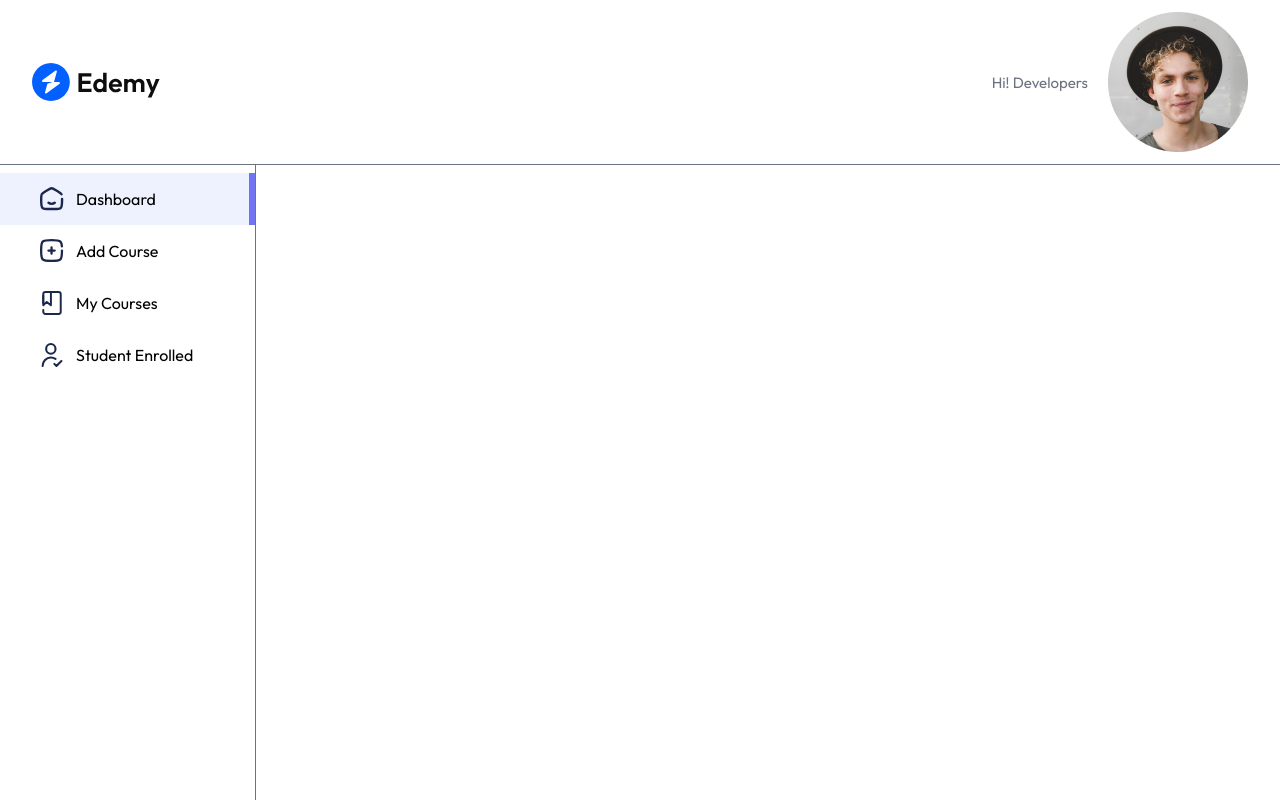
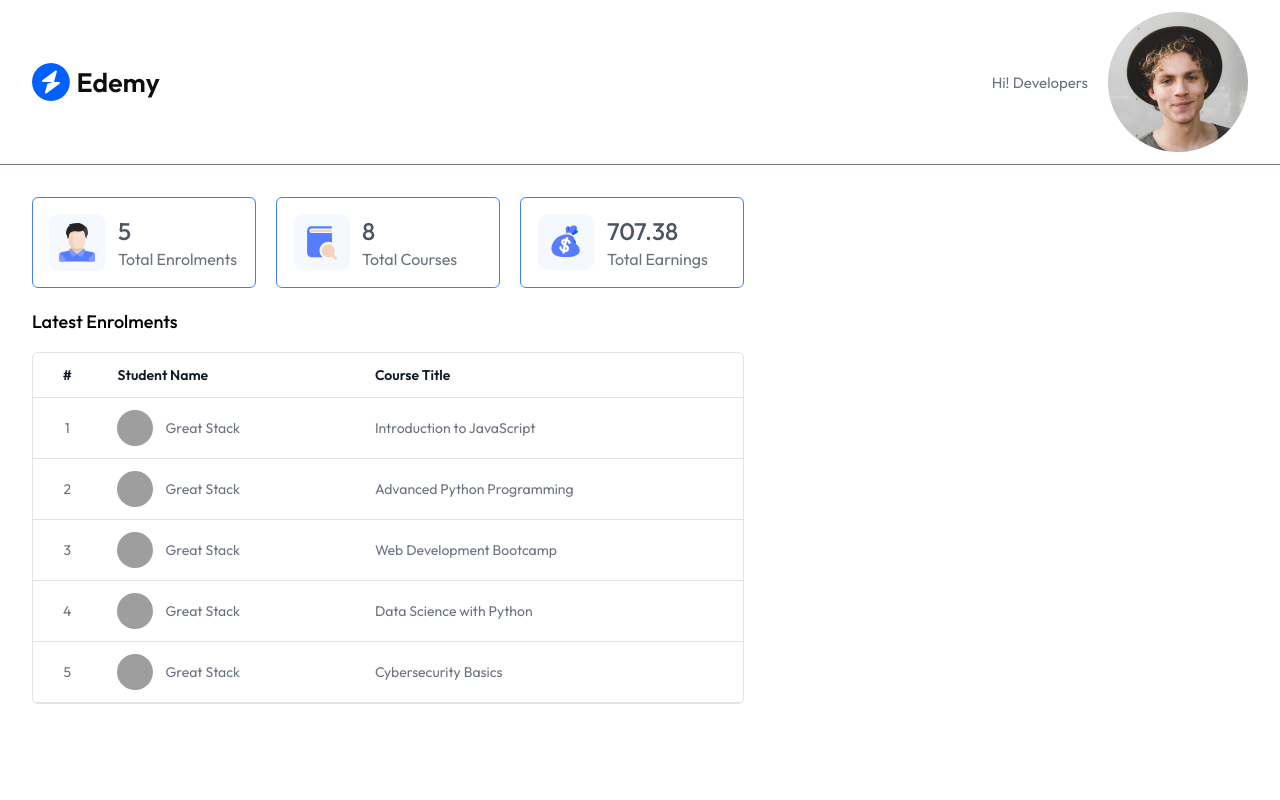
Before and after one commit to Akshat577/learning-management-system, a React (Vite) app in the folder client/: page /educator in a window 1280 px wide. Shown: the top 800 px of the page. Built offline with nearby package versions, Linux system fonts and the light colour scheme; no server answers; grey boxes are pictures that could not be loaded.

Commit message:
Designed Educator Dashboard Page

```diff
--- a/client/src/App.jsx
+++ b/client/src/App.jsx
@@ -29,7 +29,7 @@
           <Route path="/player/:courseId" element={<Player />} />
           <Route path="/loading/:path" element={<Loading />} />
           <Route path="/educator" element={<Educator />}>
-            <Route path="educator" element={<Dashboard />} />
+            <Route path="/educator" element={<Dashboard />} />
             <Route path="add-course" element={<AddCourse />} />
             <Route path="my-courses" element={<MyCourses />} />
             <Route path="student-enrolled" element={<StudentsEnrolled />} />
--- a/client/src/pages/educator/Dashboard.jsx
+++ b/client/src/pages/educator/Dashboard.jsx
@@ -1,11 +1,93 @@
-import React from 'react'
+import React, { useContext, useEffect, useState } from "react";
+import { AppContext } from "../../context/AppContext";
+import { assets, dummyDashboardData } from "../../assets/assets";
+import Loading from "../../components/student/Loading";
 
 const Dashboard = () => {
-  return (
-    <div>
-      <h1>Educator Dashboard</h1>
+  const { currency } = useContext(AppContext);
+  const [dashboardData, setDashboardData] = useState(null);
+
+  const fetchDashboardData = async () => {
+    setDashboardData(dummyDashboardData);
+  };
+
+  useEffect(() => {
+    fetchDashboardData();
+  }, []);
+
+  return dashboardData ? (
+    <div className="min-h-screen flex flex-col items-start justify-between gap-8 md:p-8 md:ob-0 p-4 pt-8 pb-0">
+      <div className="space-y-5">
+        <div className="flex flex-wrap gap-5 items-center">
+          <div className="flex items-center gap-3 shadow-card border border-blue-500 p-4 w-56 rounded-md">
+            <img src={assets.patients_icon} alt="patients_icon" />
+            <div>
+              <p className="text-2xl font-medium text-gray-600">
+                {dashboardData.enrolledStudentsData.length}
+              </p>
+              <p className="text-base text-gray-500">Total Enrolments</p>
+            </div>
+          </div>
+          <div className="flex items-center gap-3 shadow-card border border-blue-500 p-4 w-56 rounded-md">
+            <img src={assets.appointments_icon} alt="appointments_icon" />
+            <div>
+              <p className="text-2xl font-medium text-gray-600">
+                {dashboardData.totalCourses}
+              </p>
+              <p className="text-base text-gray-500">Total Courses</p>
+            </div>
+          </div>
+          <div className="flex items-center gap-3 shadow-card border border-blue-500 p-4 w-56 rounded-md">
+            <img src={assets.earning_icon} alt="earning_icon" />
+            <div>
+              <p className="text-2xl font-medium text-gray-600">
+                {currency}
+                {dashboardData.totalEarnings}
+              </p>
+              <p className="text-base text-gray-500">Total Earnings</p>
+            </div>
+          </div>
+        </div>
+
+        <div>
+          <h2 className="pb-4 text-lg font-medium">Latest Enrolments</h2>
+          <div className="flex flex-col items-center max-w-4xl w-full overflow-hidden rounded-md bg-white border border-gray-500/20">
+            <table className="table-fixed md:table-auto w-full overflow-hidden">
+              <thead className="text-gray-900 border-b border-gray-500/20 text-sm text-left">
+                <tr>
+                  <th className="px-4 py-3 font-semibold text-center hidden sm:table-cell">
+                    #
+                  </th>
+                  <th className="px-4 py-3 font-semibold">Student Name</th>
+                  <th className="px-4 py-3 font-semibold">Course Title</th>
+                </tr>
+              </thead>
+              <tbody className="text-sm text-gray-500">
+                {dashboardData.enrolledStudentsData.map((item, index) => (
+                  <tr key={index} className="border-b border-gray-500/20">
+                    <td className="px-4 py-3 text-center hidden sm:table-cell">
+                      {index + 1}
+                    </td>
+                    <td className="md:px-4 px-2 py-3 flex items-center space-x-3">
+                      <img
+                        src={item.student.imageUrl}
+                        alt="Profile"
+                        className="w-9 h-9 rounded-full"
+                      />
+                      <span className="truncate">{item.student.name}</span>
+                    </td>
+                    <td className="px-4 py-3 truncate">{item.courseTitle}</td>
+                  </tr>
+                ))}
+              </tbody>
+            </table>
+          </div>
+        </div>
+      </div>
     </div>
-  )
-}
+  ) : (
+    <Loading />
+  );
+};
 
-export default Dashboard
+export default Dashboard;
```
Also changed, not shown: 1 other file (tests, documents, lock files or other folders).
